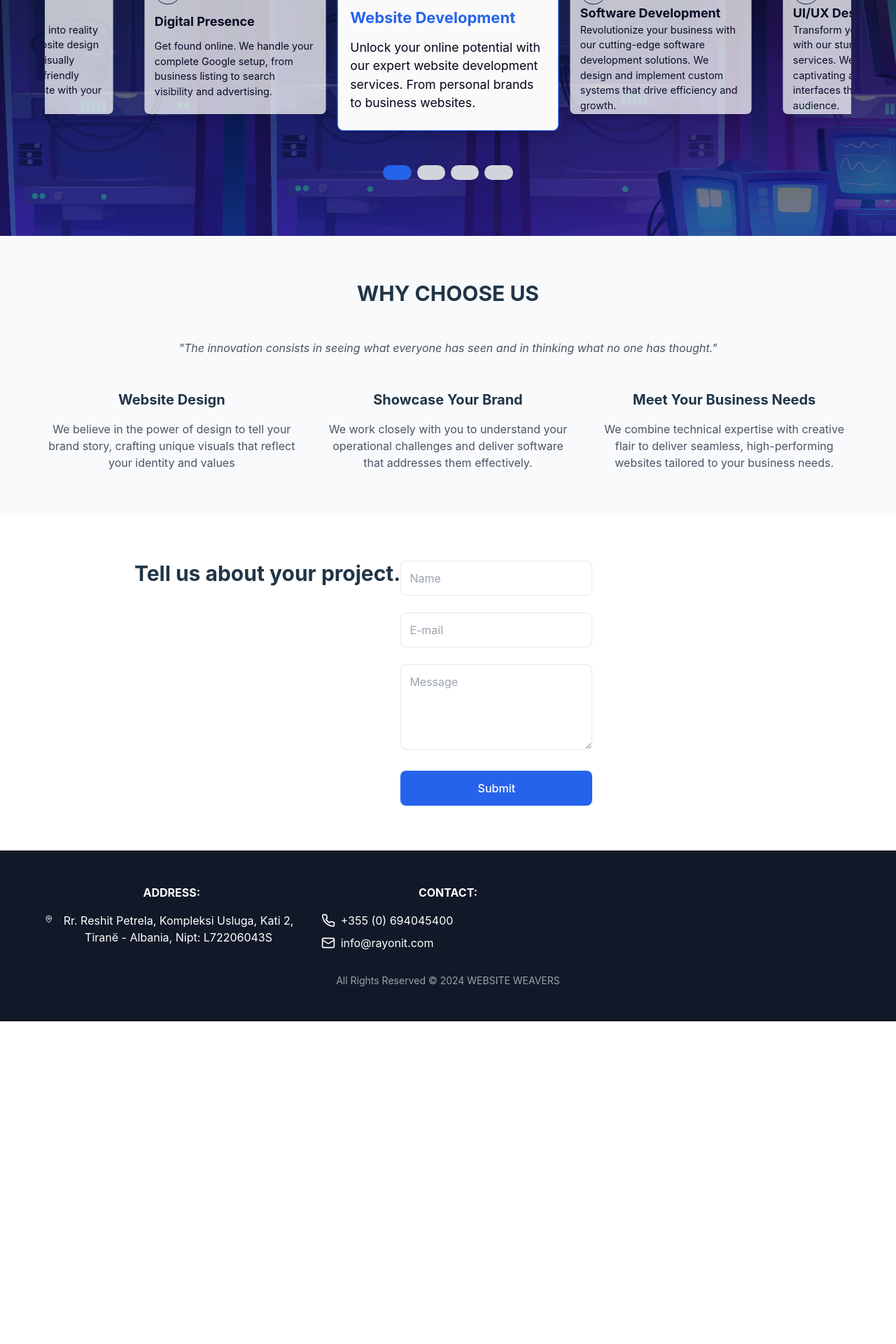
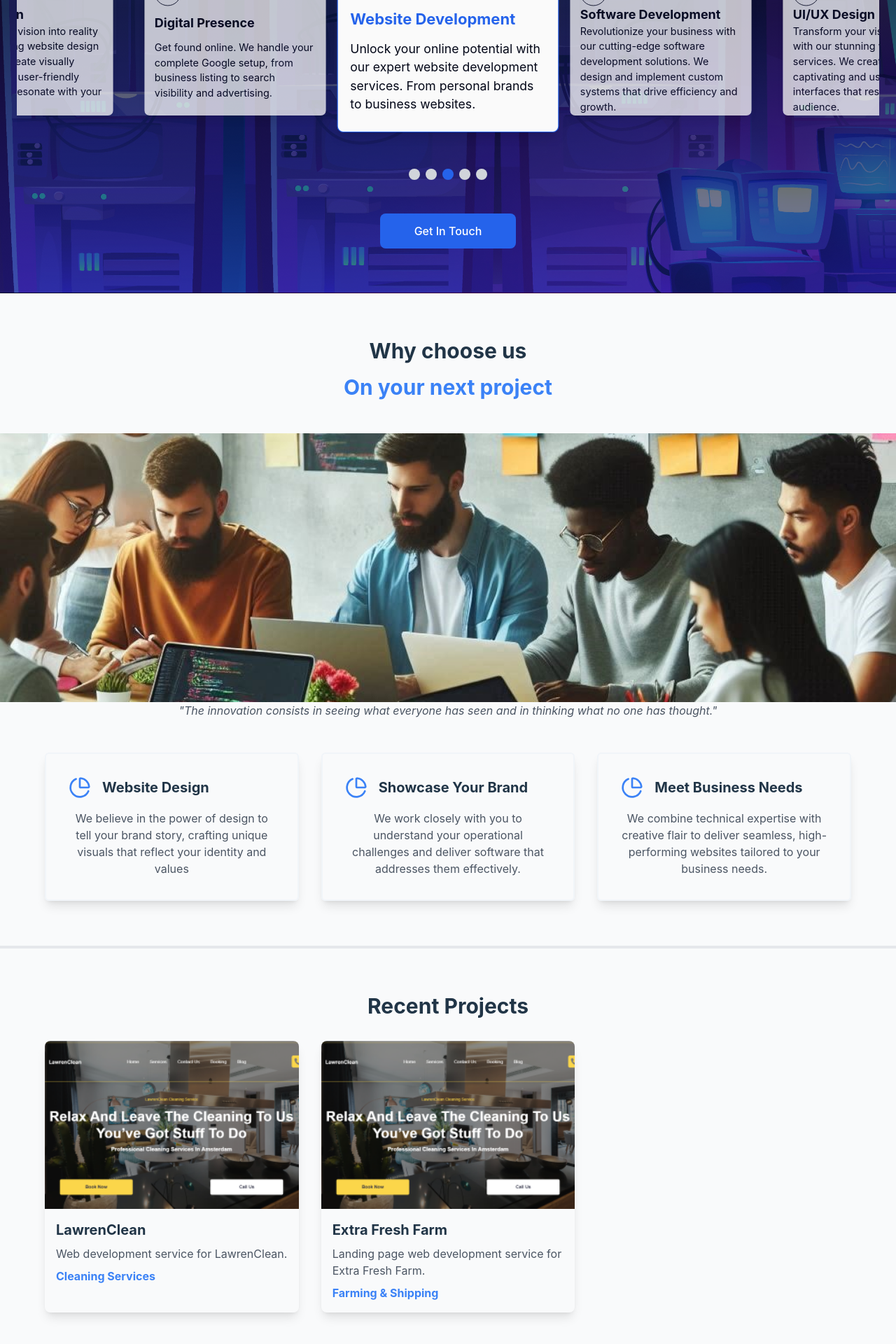
Before and after one commit to awolcat/WebWeavers, a Next.js app in the folder website-weavers-app/: page / in a window 1280 px wide. Shown: the part 864-2784 px from the top of the page at 70% size. Before the commit the page ends 2323 px from the top, so only its background shows below. Built offline with nearby package versions, Linux system fonts and the light colour scheme.

Commit message:
recent projects

```diff
--- a/website-weavers-app/src/App.css
+++ b/website-weavers-app/src/App.css
@@ -1,7 +1,7 @@
 #root {
   width: 100%;
   max-width: 1440px;
-  margin: 0 0;
+  margin: 0 auto;
   overflow: clip;
   text-align: center;
 }
--- a/website-weavers-app/src/components/Carousel.jsx
+++ b/website-weavers-app/src/components/Carousel.jsx
@@ -7,20 +7,6 @@ const Carousel = () => {
   const [currentIndex, setCurrentIndex] = useState(0);
   const [touchStart, setTouchStart] = useState(0);
   const [touchEnd, setTouchEnd] = useState(0);
-
-  // const items = [
-  //   { id: 1, content: 'Item 1', color: 'bg-red-200' },
-  //   { id: 2, content: 'Item 2', color: 'bg-blue-200' },
-  //   { id: 3, content: 'Item 3', color: 'bg-green-200' },
-  //   { id: 4, content: 'Item 4', color: 'bg-yellow-200' },
-  //   { id: 5, content: 'Item 5', color: 'bg-purple-200' },
-  //   { id: 6, content: 'Item 6', color: 'bg-pink-200' },
-  //   { id: 7, content: 'Item 7', color: 'bg-orange-200' },
-  //   { id: 8, content: 'Item 4', color: 'bg-yellow-200' },
-  //   { id: 9, content: 'Item 5', color: 'bg-purple-200' },
-  //   { id: 10, content: 'Item 6', color: 'bg-pink-200' },
-  //   { id: 11, content: 'Item 7', color: 'bg-orange-200' }
-  // ];
 
   const minSwipeDistance = 50;
 
@@ -64,8 +50,12 @@ const Carousel = () => {
   }, [nextSlide, prevSlide]);
 
   return (
+    <section id="services" className="w-full px-6 py-16 text-white">
+        <div className=" mx-auto">
+          <h2 className="text-xl mb-4 text-center">Our</h2>
+          <h2 className="text-3xl font-bold mb-12 text-center text-blue-600">Services</h2>
     <div
-      className="flex flex-col w-full mx-auto py-4 items-center overflow-hidden  h-[24rem]"
+      className="flex flex-col w-full mx-auto py-4 items-center overflow-hidden h-[36rem] lg:h-[24rem]"
       onTouchStart={handleTouchStart}
       onTouchMove={handleTouchMove}
       onTouchEnd={handleTouchEnd}
@@ -75,11 +65,12 @@ const Carousel = () => {
           <div
             key={item.id}
             className={`
-              flex flex-col flex-shrink-0 flex-grow-1 w-40 h-fit text-left justify-between
+              flex flex-col flex-shrink-0 flex-grow-1 w-48 h-fit text-left justify-between
               text-slate-950 bg-neutral-50 opacity-100 rounded-lg shadow-lg
               transition-transform duration-300 cursor-pointer
               ${index === 2 ? 'scale-110 border border-solid border-blue-600' : 'scale-90 opacity-75'}
               px-4 py-6
+              md:w-72 md:h-60
               lg:w-72 lg:h-60
             `}
           >
@@ -93,18 +84,26 @@ const Carousel = () => {
       </div>
 
       <div className="flex justify-center mt-8 space-x-2">
-        {items.slice(0, 4).map((_, index) => (
-          <button
+        {items.slice(0, 5).map((_, index) => (
+          <div
             key={index}
             onClick={() => setCurrentIndex(index)}
             className={`
-              w-3 h-3 rounded-full transition-colors duration-300
-              ${currentIndex === index ? 'bg-blue-600' : 'bg-gray-300'}
+              w-4 h-4 cursor-pointer rounded-full transition-colors duration-300
+              ${index === 2 ? 'bg-blue-600' : 'bg-gray-300'}
             `}
-          />
+          >
+          </div>
         ))}
       </div>
     </div>
+    <div className="flex justify-center mt-8">
+          <button className="bg-blue-600 text-white px-12 py-3 rounded-lg flex items-center justify-center gap-2">
+                Get In Touch
+          </button>
+          </div>
+        </div>
+      </section>
   );
 };
 
--- a/website-weavers-app/src/components/Landing.jsx
+++ b/website-weavers-app/src/components/Landing.jsx
@@ -1,10 +1,11 @@
 import React from 'react';
-import { ArrowRight, Mail, Phone, MapPin, Navigation } from 'lucide-react';
+import { ArrowRight, Mail, Phone, MapPin } from 'lucide-react';
 
 import Navbar from './Navigation';
 import Hero from './Hero';
 import Carousel from './Carousel';
-
+import WhyUs from './WhyUs';
+import RecentProjects from './RecentProjects';
 
 const LandingPage = () => {
   return (
@@ -16,79 +17,13 @@ const LandingPage = () => {
       <Hero />
 
       {/* Services Section */}
-      <section id="services" className="px-6 py-16 text-white">
-        <div className="max-w-6xl mx-auto">
-          <h2 className="text-xl mb-4 text-center">OUR</h2>
-          <h2 className="text-3xl font-bold mb-12 text-center text-blue-600">SERVICES</h2>
-          <Carousel />
-          {/* <div className="grid grid-cols-1 md:grid-cols-3 gap-8">
-            <div className="p-6 border rounded-lg">
-              <h3 className="text-xl font-bold mb-4">Website Development</h3>
-              <p className="mb-4">
-                Unlock your online potential with our expert website development services.
-                From personal brands to business websites.
-              </p>
-              <button className="text-blue-600 flex items-center gap-2">
-                Get In Touch
-                <ArrowRight size={16} />
-              </button>
-            </div>
-            <div className="p-6 border rounded-lg">
-              <h3 className="text-xl font-bold mb-4">Systems Development</h3>
-              <p className="mb-4">
-                We design and implement custom systems that drive efficiency and growth.
-              </p>
-              <button className="text-blue-600 flex items-center gap-2">
-                Get In Touch
-                <ArrowRight size={16} />
-              </button>
-            </div>
-            <div className="p-6 border rounded-lg">
-              <h3 className="text-xl font-bold mb-4">Website Design</h3>
-              <p className="mb-4">
-                Transform your vision into reality with our stunning website design services.
-              </p>
-              <button className="text-blue-600 flex items-center gap-2">
-                Get In Touch
-                <ArrowRight size={16} />
-              </button>
-            </div>
-          </div> */}
-        </div>
-      </section>
+      <Carousel />
 
       {/* Why Choose Us Section */}
-      <section id="why-us" className="px-6 py-16 bg-gray-50">
-        <div className="max-w-6xl mx-auto">
-          <h2 className="text-3xl font-bold mb-12 text-center">WHY CHOOSE US</h2>
-          <p className="text-center text-gray-600 italic mb-12">
-            "The innovation consists in seeing what everyone has seen and in thinking what no one has thought."
-          </p>
-          <div className="grid grid-cols-1 md:grid-cols-3 gap-8">
-            <div className="text-center">
-              <h3 className="text-xl font-bold mb-4">Website Design</h3>
-              <p className="text-gray-600">
-                We believe in the power of design to tell your brand story, crafting unique visuals
-                that reflect your identity and values
-              </p>
-            </div>
-            <div className="text-center">
-              <h3 className="text-xl font-bold mb-4">Showcase Your Brand</h3>
-              <p className="text-gray-600">
-                We work closely with you to understand your operational challenges and deliver
-                software that addresses them effectively.
-              </p>
-            </div>
-            <div className="text-center">
-              <h3 className="text-xl font-bold mb-4">Meet Your Business Needs</h3>
-              <p className="text-gray-600">
-                We combine technical expertise with creative flair to deliver seamless,
-                high-performing websites tailored to your business needs.
-              </p>
-            </div>
-          </div>
-        </div>
-      </section>
+      <WhyUs />
+
+      {/* Recent Projects Section */}
+      <RecentProjects />
 
       {/* Contact Form Section */}
       <section id="contact" className="px-6 py-16">
--- a/website-weavers-app/src/components/Navigation.jsx
+++ b/website-weavers-app/src/components/Navigation.jsx
@@ -13,7 +13,7 @@ const Navbar = () => {
         <nav className="flex items-center justify-between py-4 z-50 shadow-md bg-white sticky top-0">
           <div className="container mx-auto px-6">
             <div className="flex items-center justify-between h-16">
-              <a href="#" className="text-2xl text-blue-600 font-bold">WEBSITE WEAVERS</a>
+              <a href="#" className="text-2xl text-blue-600 font-bold justify-self-start text-left">WEBSITE WEAVERS</a>
 
               {/* Desktop Navigation */}
               <div className="hidden lg:flex space-x-8">
--- /dev/null
+++ b/website-weavers-app/src/components/RecentProjects.jsx
@@ -0,0 +1,49 @@
+import LawrenClean from '../assets/images/Lawrenclean2.png';
+const projects = [
+    {
+        title: 'LawrenClean',
+        description: 'Web development service for LawrenClean.',
+        category: 'Cleaning Services',
+        image: LawrenClean,
+        link: 'https://lawrenclean.nl'
+    },
+    {
+        title: 'Extra Fresh Farm',
+        description: 'Landing page web development service for Extra Fresh Farm.',
+        category: 'Farming & Shipping',
+        image: LawrenClean,
+        link: 'https://extrafreshfarm.com'
+    }
+
+];
+
+const RecentProjects = () => {
+    return (
+        <section id='recent-projects' className="px-6 py-16 bg-gray-50">
+        <div className="max-w-6xl mx-auto">
+          <h2 className="text-3xl font-bold mb-8 text-center">Recent Projects</h2>
+          <div className="grid grid-cols-1 md:grid-cols-3 gap-8">
+            {projects.map((project, index) => {
+                return (
+                <div key={index} className="rounded-lg shadow-lg">
+                    <a href={project.link}>
+                     <img src={project.image.src} alt={project.title} className="w-full h-60 object-cover rounded-t-lg" />
+              <div className="text-left p-4">
+                <h3 className="text-xl font-bold mb-2">{project.title}</h3>
+                <p className="text-gray-600">
+                  {project.description}
+                </p>
+                <p className="text-blue-500 font-bold mt-2">
+                  {project.category}
+                </p>
+              </div>
+              </a>
+            </div>);
+            })}
+          </div>
+        </div>
+        </section>
+    );
+};
+
+export default RecentProjects;
--- /dev/null
+++ b/website-weavers-app/src/components/WhyUs.jsx
@@ -0,0 +1,55 @@
+import whyUs from '../assets/images/why-us.jpeg';
+import { ChartPie } from 'lucide-react';
+
+const WhyUs = () => {
+    return (
+        <section id="why-us" className="px-0 py-16 bg-gray-50 border-b-4 border-gray-200">
+        <div className=" mx-0">
+          <h2 className="text-3xl font-bold mb-4 text-center">Why choose us</h2>
+          <h2 className="text-3xl text-blue-500 font-bold mb-12 text-center">On your next project</h2>
+          <div className='px-0 h-96 '>
+            <img src={whyUs.src} alt="Why Us" className="w-full h-96 object-cover " />
+          </div>
+          <p className="text-center text-gray-600 italic mb-12">
+            "The innovation consists in seeing what everyone has seen and in thinking what no one has thought."
+          </p>
+          <div className='max-w-6xl mx-auto'>
+          <div className="grid grid-cols-1 lg:grid-cols-3 gap-8">
+            <div className="p-8 rounded-md border-2 border-solid border-slate-100 shadow-lg ">
+              <div className='flex flex-row gap-4 mb-4 items-center'>
+                <ChartPie size='32' color='#3b82f6' />
+                <h3 className="text-xl font-bold">Website Design</h3>
+              </div>
+              <p className="text-gray-600">
+                We believe in the power of design to tell your brand story, crafting unique visuals
+                that reflect your identity and values
+              </p>
+            </div>
+            <div className="p-8 rounded-md border-2 border-solid border-slate-100 shadow-lg ">
+              <div className='flex flex-row gap-4 mb-4 items-center'>
+                <ChartPie size='32' color='#3b82f6' />
+                <h3 className="text-xl font-bold">Showcase Your Brand</h3>
+              </div>
+              <p className="text-gray-600">
+                We work closely with you to understand your operational challenges and deliver
+                software that addresses them effectively.
+              </p>
+            </div>
+            <div className="p-8 rounded-md border-2 border-solid border-slate-100 shadow-lg ">
+              <div className='flex flex-row gap-4 mb-4 items-center'>
+                <ChartPie size='32' color='#3b82f6' />
+                <h3 className="text-xl font-bold">Meet Business Needs</h3>
+              </div>
+              <p className="text-gray-600">
+                We combine technical expertise with creative flair to deliver seamless,
+                high-performing websites tailored to your business needs.
+              </p>
+            </div>
+          </div>
+          </div>
+        </div>
+      </section>
+    );
+};
+
+export default WhyUs;
--- a/website-weavers-app/src/index.css
+++ b/website-weavers-app/src/index.css
@@ -30,7 +30,7 @@ a:hover {
 } */
 
 body {
-
+  width: 100%;
   min-width: 320px;
   min-height: 100vh;
 }
```
Also changed, not shown: website-weavers-app/src/assets/images/why-us.jpeg (renamed from website-weavers-app/src/assets/images/WhatsApp Image 2024-10-07 at 15.28.36.jpeg).
